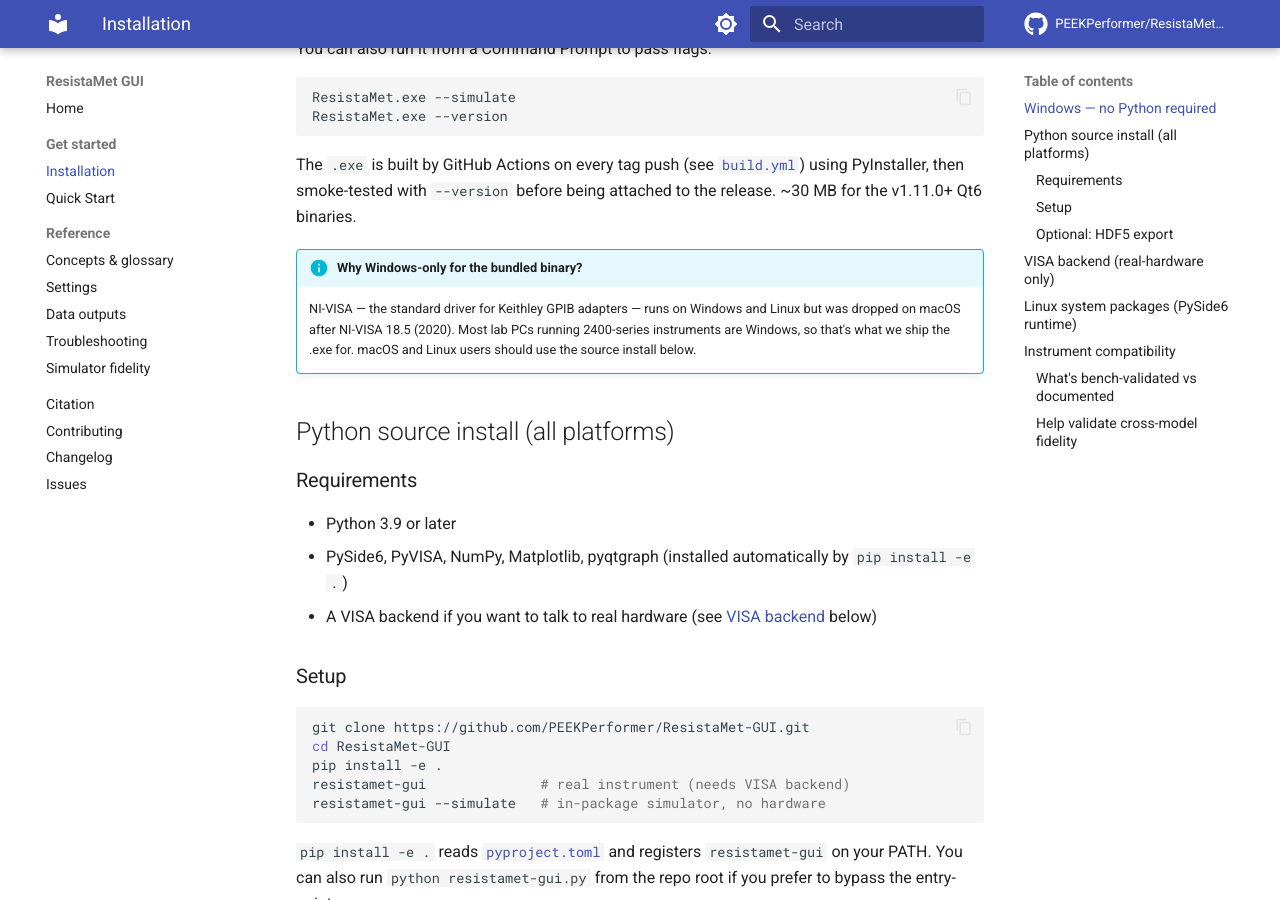
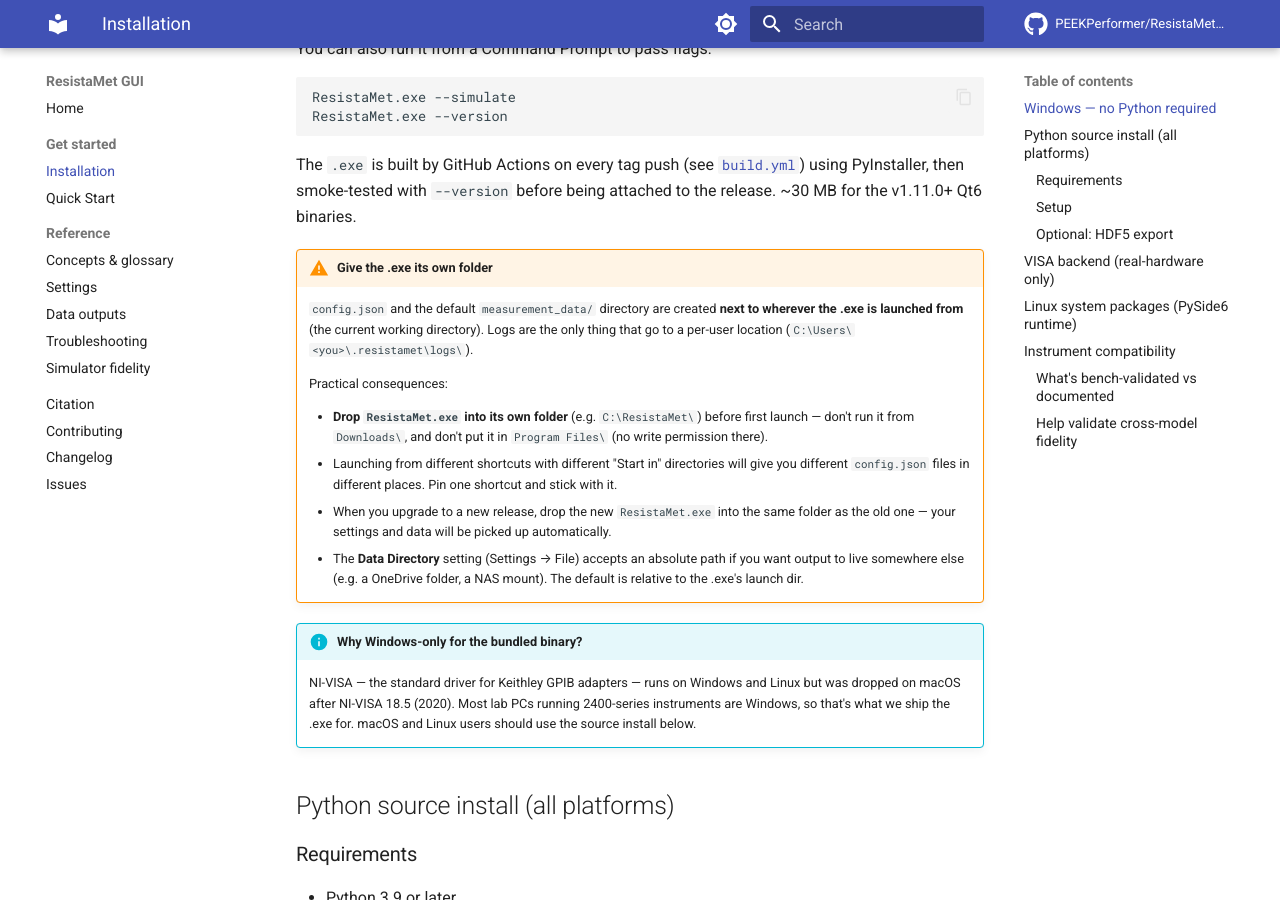
Before and after one commit to PEEKPerformer/ResistaMet-GUI, an MkDocs documentation site: the page built from docs/installation.md, in a window 1280 px wide and 900 px high, scrolled down 470 px. Built offline with MkDocs 1.6.1 and Material for MkDocs 9.7.7, drawn with Linux system fonts in a browser that asks for light colours; comment, search, counter and statistics services are not loaded.

Commit message:
docs(installation): flag CWD-relative data storage for .exe users
config.json and measurement_data/ land next to the .exe (PyInstaller
defaults to the launch dir). Warn users to give the .exe its own folder
before first launch, avoid Downloads/ and Program Files/, and call out
the absolute-path escape hatch via Settings -> File -> Data Directory.

````diff
--- a/docs/installation.md
+++ b/docs/installation.md
@@ -19,6 +19,16 @@
 ```
 
 The `.exe` is built by GitHub Actions on every tag push (see [`build.yml`](https://github.com/PEEKPerformer/ResistaMet-GUI/blob/main/.github/workflows/build.yml)) using PyInstaller, then smoke-tested with `--version` before being attached to the release. ~30 MB for the v1.11.0+ Qt6 binaries.
+
+!!! warning "Give the .exe its own folder"
+    `config.json` and the default `measurement_data/` directory are created **next to wherever the .exe is launched from** (the current working directory). Logs are the only thing that go to a per-user location (`C:\Users\<you>\.resistamet\logs\`).
+
+    Practical consequences:
+
+    - **Drop `ResistaMet.exe` into its own folder** (e.g. `C:\ResistaMet\`) before first launch — don't run it from `Downloads\`, and don't put it in `Program Files\` (no write permission there).
+    - Launching from different shortcuts with different "Start in" directories will give you different `config.json` files in different places. Pin one shortcut and stick with it.
+    - When you upgrade to a new release, drop the new `ResistaMet.exe` into the same folder as the old one — your settings and data will be picked up automatically.
+    - The **Data Directory** setting (Settings → File) accepts an absolute path if you want output to live somewhere else (e.g. a OneDrive folder, a NAS mount). The default is relative to the .exe's launch dir.
 
 !!! info "Why Windows-only for the bundled binary?"
     NI-VISA — the standard driver for Keithley GPIB adapters — runs on Windows and Linux but was dropped on macOS after NI-VISA 18.5 (2020). Most lab PCs running 2400-series instruments are Windows, so that's what we ship the .exe for. macOS and Linux users should use the source install below.
````
